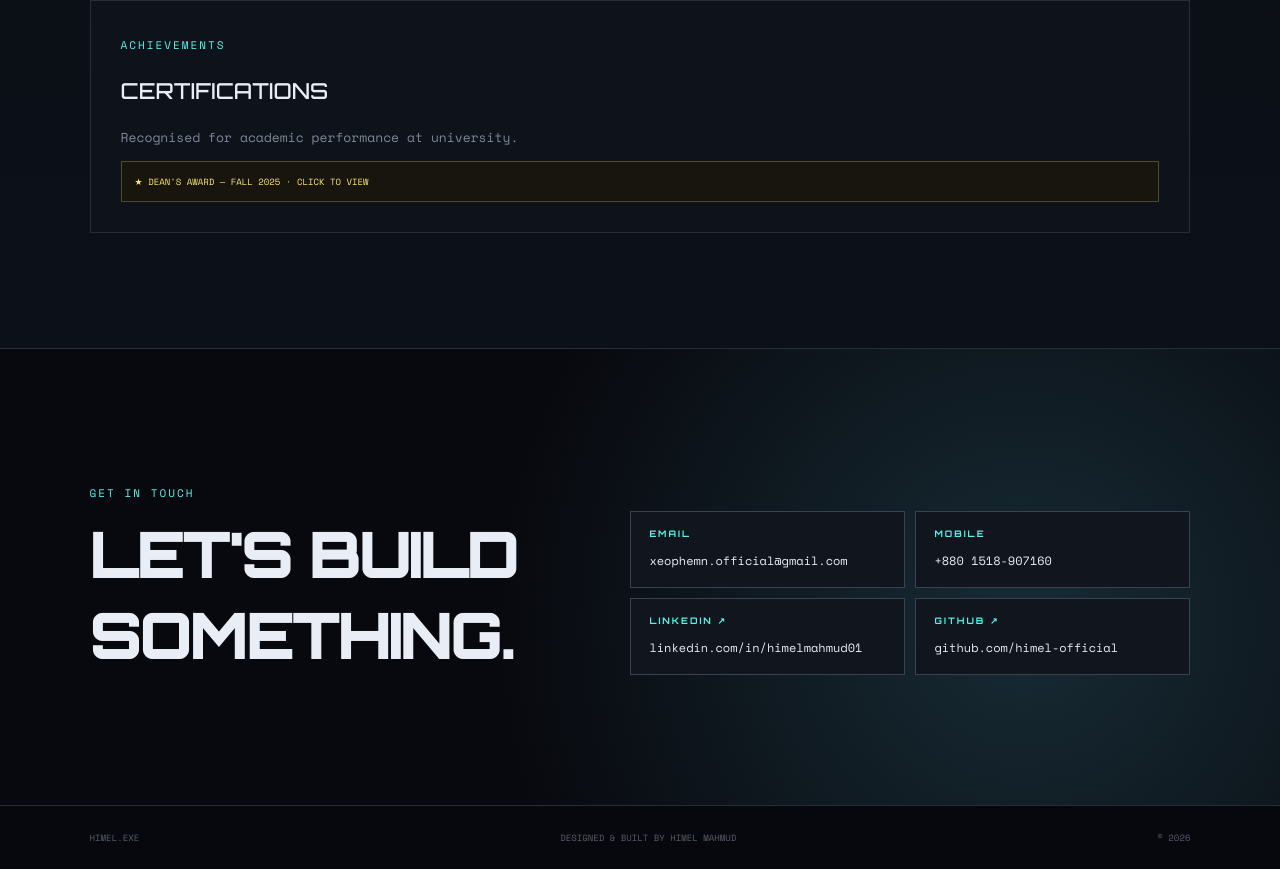
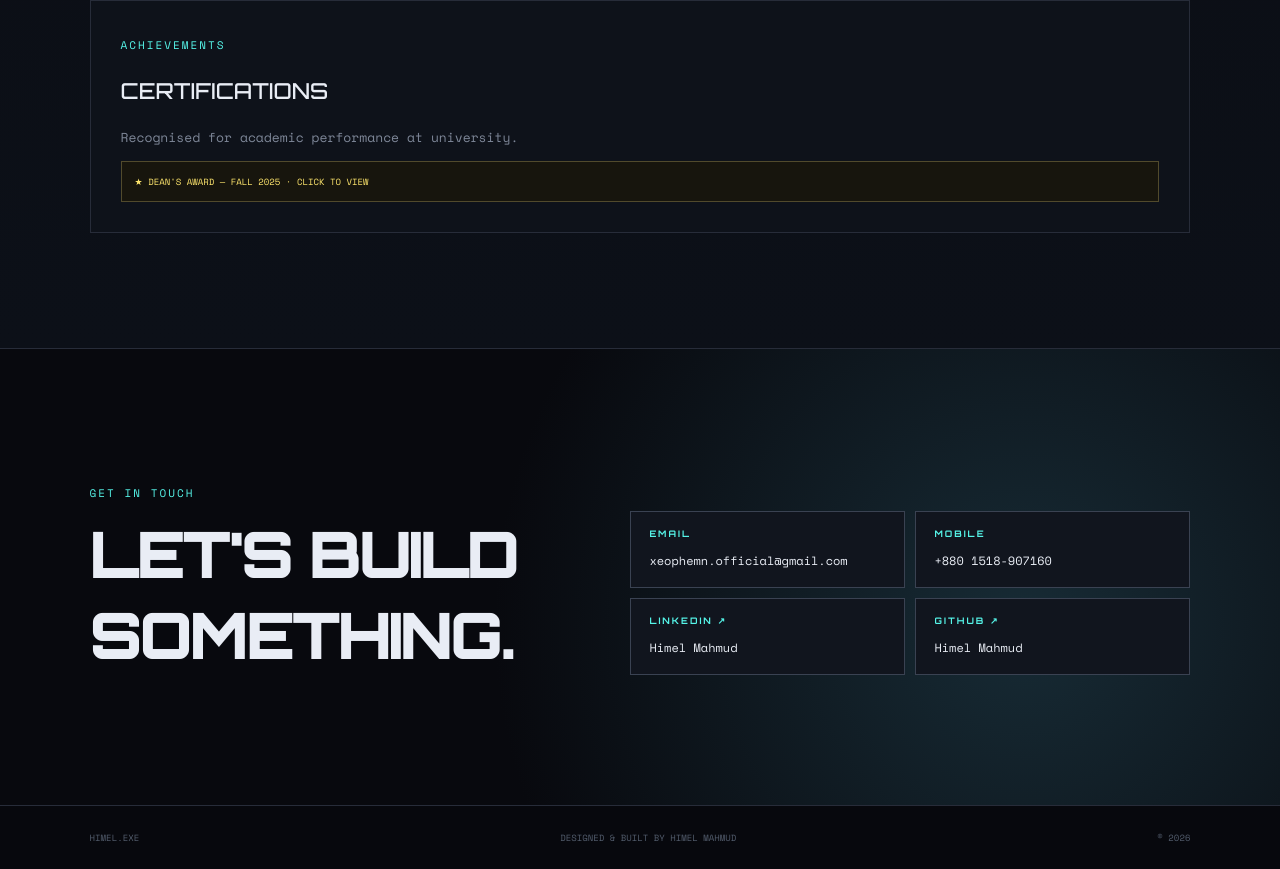
Before and after one commit to himel-official/portfolio, a website: page public/index.html in a window 1280 px wide. Shown: the part 5017-5886 px from the top of the page. Drawn offline with nearby package versions, Linux system fonts and the light colour scheme; no server answers.

Commit message:
Update index.html

```diff
--- a/public/index.html
+++ b/public/index.html
@@ -117,8 +117,8 @@
   <div class="contact-list">
     <a href="mailto:xeophemn.official@gmail.com"><small>EMAIL</small><b>xeophemn.official@gmail.com</b></a>
     <a href="tel:+8801518907160"><small>MOBILE</small><b>+880 1518-907160</b></a>
-    <a href="https://linkedin.com/in/himelmahmud01" target="_blank" rel="noopener"><small>LINKEDIN ↗</small><b>linkedin.com/in/himelmahmud01</b></a>
-    <a href="https://github.com/himel-official" target="_blank" rel="noopener"><small>GITHUB ↗</small><b>github.com/himel-official</b></a>
+    <a href="https://linkedin.com/in/himelmahmud01" target="_blank" rel="noopener"><small>LINKEDIN ↗</small><b>Himel Mahmud</b></a>
+    <a href="https://github.com/himel-official" target="_blank" rel="noopener"><small>GITHUB ↗</small><b>Himel Mahmud</b></a>
   </div>
 </section>
 </main>
```
